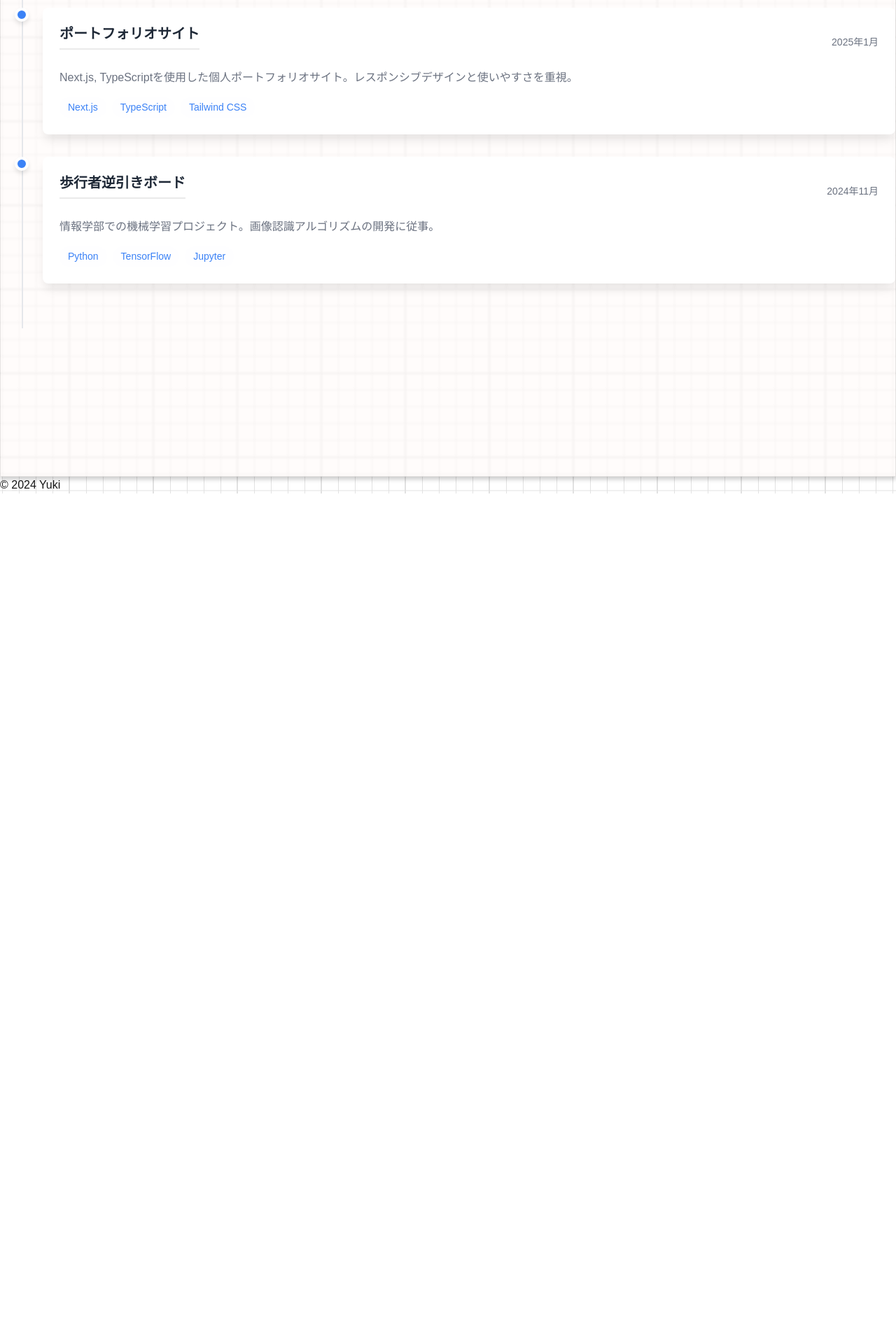
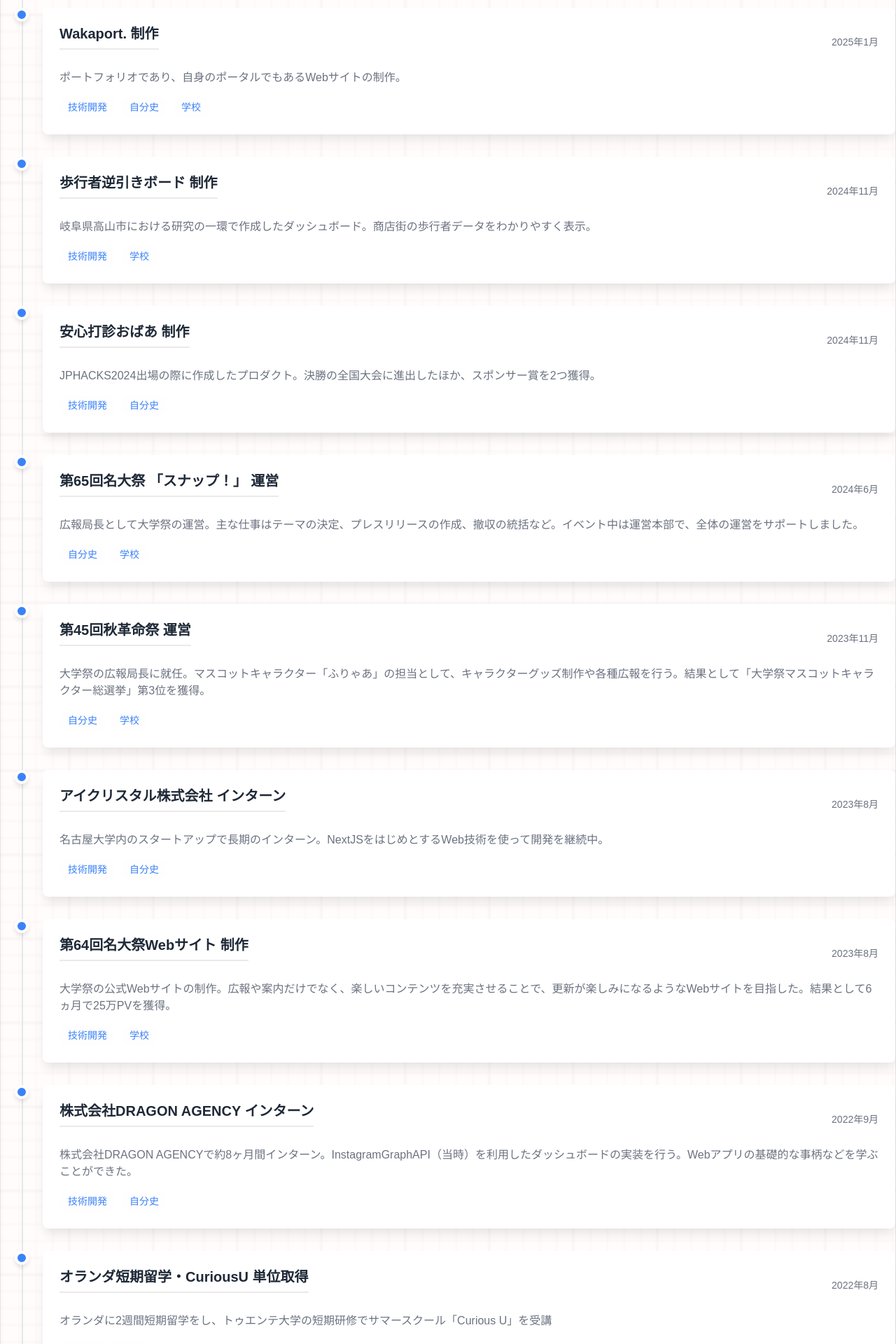
Before and after one commit to waka320/wakaport, a Next.js app in the folder wakanext/: page /progress in a window 1280 px wide. Shown: the part 240-2160 px from the top of the page at 70% size. Before the commit the page ends 945 px from the top, so only its background shows below. Built offline with nearby package versions, Linux system fonts and the light colour scheme.

Commit message:
wrote projects

```diff
--- a/wakanext/src/app/(pages)/about/page.tsx
+++ b/wakanext/src/app/(pages)/about/page.tsx
@@ -93,7 +93,7 @@ const AboutPage = () => (
                 <h4>ゲーム</h4>
                 <p>シリーズ：カービィ、ダンガンロンパ、スマブラ</p>
                 <h4>ニンゲン</h4>
-                <p>桜井政博、庵野秀明、藤子・F・不二雄、春とヒコーキ、</p>
+                <p>桜井政博、庵野秀明、藤子・F・不二雄、春とヒコーキ、まるピンク</p>
                 <h4>アニメ</h4>
                 <h3 className="text-xl font-semibold mt-2 mb-4">ニガテ</h3>
                 <ul className="list-disc pl-5 space-y-2">
--- a/wakanext/src/app/(pages)/progress/page.tsx
+++ b/wakanext/src/app/(pages)/progress/page.tsx
@@ -2,27 +2,13 @@
 
 import React from 'react';
 import { Timeline } from '@/components/progress/Timeline';
-
-const projects = [
-    {
-        title: 'ポートフォリオサイト',
-        description: 'Next.js, TypeScriptを使用した個人ポートフォリオサイト。レスポンシブデザインと使いやすさを重視。',
-        technologies: ['Next.js', 'TypeScript', 'Tailwind CSS'],
-        date: '2025年1月'
-    },
-    {
-        title: '歩行者逆引きボード',
-        description: '情報学部での機械学習プロジェクト。画像認識アルゴリズムの開発に従事。',
-        technologies: ['Python', 'TensorFlow', 'Jupyter'],
-        date: '2024年11月'
-    }
-];
+import { projects } from '@/lib/progress/projects';
 
 const ProgressPage = () => (
     <div className='white-background '>
         <div className="p-4 max-w-4xl mx-auto">
             <h1 className="text-3xl font-bold mb-6 text-gray-800">
-                開発経歴
+                経歴
             </h1>
             <Timeline projects={projects} />
 
--- a/wakanext/src/components/progress/Timeline.tsx
+++ b/wakanext/src/components/progress/Timeline.tsx
@@ -1,10 +1,6 @@
 import '@/styles/timeline.scss';
-type ProjectProps = {
-    title: string;
-    description: string;
-    technologies: string[];
-    date: string;
-};
+import { ProjectProps } from '@/lib/progress/projects';
+
 export function Timeline({ projects }: { projects: ProjectProps[] }) {
     return (
         <div className="timeline">
@@ -21,7 +17,7 @@ export function Timeline({ projects }: { projects: ProjectProps[] }) {
                                 {project.title}
                             </h2>
                             <span className="timeline-date">
-                                {project.date}
+                                {project.start}{project.end && ` ~ ${project.end}`}
                             </span>
                         </div>
 
@@ -30,12 +26,12 @@ export function Timeline({ projects }: { projects: ProjectProps[] }) {
                         </p>
 
                         <div className="timeline-technologies">
-                            {project.technologies.map((tech) => (
+                            {project.tags.map((tag) => (
                                 <span
-                                    key={tech}
+                                    key={`${project.title}-${tag}`}
                                     className="timeline-tech"
                                 >
-                                    {tech}
+                                    {tag}
                                 </span>
                             ))}
                         </div>
--- /dev/null
+++ b/wakanext/src/lib/progress/projects.tsx
@@ -0,0 +1,127 @@
+export type ProjectProps = {
+    title: string;
+    description: string;
+    tags: string[];
+    start: string;
+    end?: string;
+};
+
+export const projects: ProjectProps[] = [
+    {
+        title: 'Wakaport. 制作',
+        description: 'ポートフォリオであり、自身のポータルでもあるWebサイトの制作。',
+        tags: ['技術開発', '自分史', '学校'],
+        start: '2025年1月',
+        end: ''
+    },
+    {
+        title: '歩行者逆引きボード 制作',
+        description: '岐阜県高山市における研究の一環で作成したダッシュボード。商店街の歩行者データをわかりやすく表示。',
+        tags: ['技術開発', '学校'],
+        start: '2024年11月',
+        end: ''
+    },
+    {
+        title: '安心打診おばあ 制作',
+        description: 'JPHACKS2024出場の際に作成したプロダクト。決勝の全国大会に進出したほか、スポンサー賞を2つ獲得。',
+        tags: ['技術開発', '自分史',],
+        start: '2024年11月'
+    },
+    {
+        title: '第65回名大祭 「スナップ！」 運営',
+        description: '広報局長として大学祭の運営。主な仕事はテーマの決定、プレスリリースの作成、撤収の統括など。イベント中は運営本部で、全体の運営をサポートしました。',
+        tags: ['自分史', '学校'],
+        start: '2024年6月'
+    },
+    {
+        title: '第45回秋革命祭 運営',
+        description: '大学祭の広報局長に就任。マスコットキャラクター「ふりゃあ」の担当として、キャラクターグッズ制作や各種広報を行う。結果として「大学祭マスコットキャラクター総選挙」第3位を獲得。',
+        tags: ['自分史', '学校',],
+        start: '2023年11月',
+        end: ''
+    },
+    {
+        title: 'アイクリスタル株式会社 インターン',
+        description: '名古屋大学内のスタートアップで長期のインターン。NextJSをはじめとするWeb技術を使って開発を継続中。',
+        tags: ['技術開発', '自分史',],
+        start: '2023年8月',
+        end: ''
+    },
+    {
+        title: '第64回名大祭Webサイト 制作',
+        description: '大学祭の公式Webサイトの制作。広報や案内だけでなく、楽しいコンテンツを充実させることで、更新が楽しみになるようなWebサイトを目指した。結果として6ヵ月で25万PVを獲得。',
+        tags: ['技術開発', '学校'],
+        start: '2023年8月',
+        end: ''
+    },
+    {
+        title: '株式会社DRAGON AGENCY インターン',
+        description: '株式会社DRAGON AGENCYで約8ヶ月間インターン。InstagramGraphAPI（当時）を利用したダッシュボードの実装を行う。Webアプリの基礎的な事柄などを学ぶことができた。',
+        tags: ['技術開発', '自分史'],
+        start: '2022年9月',
+        end: ''
+    },
+    {
+        title: 'オランダ短期留学・CuriousU 単位取得',
+        description: 'オランダに2週間短期留学をし、トゥエンテ大学の短期研修でサマースクール「Curious U」を受講',
+        tags: ['自分史', '学校'],
+        start: '2022年8月',
+        end: ''
+    },
+    {
+        title: '名古屋大学 情報学部 人間・社会情報学科 入学',
+        description: '浪人を経て、名古屋大学の情報学部人間・社会情報学科に入学。',
+        tags: ['自分史', '学校'],
+        start: '2022年4月',
+        end: '2026年3月（見込み）'
+    },
+    {
+        title: '河合塾名駅校で浪人',
+        description: '集中が苦手な理由から物理などの科目に向いていないことを悟り、文転をして浪人。',
+        tags: ['自分史',],
+        start: '2021年4月',
+        end: '2022年3月'
+    },
+    {
+        title: '英検準1級 合格',
+        description: '高校2年生の冬に念願の合格をしました。',
+        tags: ['自分史'],
+        start: '2020年2月',
+        end: ''
+    },
+    {
+        title: '名古屋高校 入学',
+        description: '中学校からそのまま名古屋高校に入学。',
+        tags: ['自分史', '学校'],
+        start: '2018年4月',
+        end: '2021年3月'
+    },
+    {
+        title: '名古屋中学校 入学',
+        description: '地元を少し離れ名古屋市の中学校に入学。ここから6年間男子校に所属。3年間水球部に所属し、不器用ながらも夏の大会まで続けました。',
+        tags: ['自分史', '学校'],
+        start: '2015年4月',
+        end: '2018年3月'
+    },
+    {
+        title: '日本の小学校に入学',
+        description: '日本に帰国。不器用でしたけど、この頃にできた友達には仲良くして貰っています。',
+        tags: ['自分史', '学校'],
+        start: '2010年4月(?)',
+        end: '2015年3月'
+    },
+    {
+        title: 'アメリカに移住',
+        description: '親の海外出張の都合で海外に移住。小学校2年生までの約4年間をアメリカで過ごす。',
+        tags: ['自分史'],
+        start: '2006年4月(?)',
+        end: '2010年3月'
+    },
+    {
+        title: '爆誕',
+        description: '両親のお陰で生を授かりました。',
+        tags: ['自分史'],
+        start: '2002年8月29日',
+        end: '2102年がいいな'
+    },
+];
```
